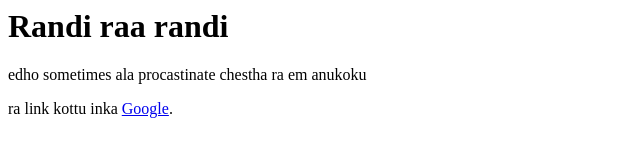
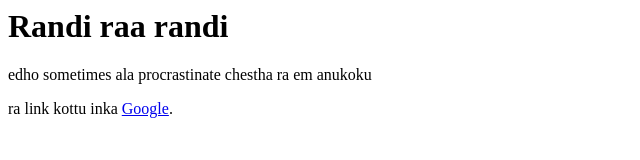
Before and after one commit to pavanadabala/nerchukuntara, a plain HTML site: page index.html in a window 1280 px wide. Shown: the full height of the page, 0-640 px from the left. Drawn offline with Linux system fonts and the light colour scheme.

Commit message:
spelling mistake

```diff
--- a/index.html
+++ b/index.html
@@ -6,7 +6,7 @@
 
 <body>
     <h1>Randi raa randi</h1>
-    <p>edho sometimes ala procastinate chestha ra em anukoku</p>
+    <p>edho sometimes ala procrastinate chestha ra em anukoku</p>
     <p>ra link kottu inka <a href="https://www.google.com" target="_blank">Google</a>.</p>
 </body>
 
```
